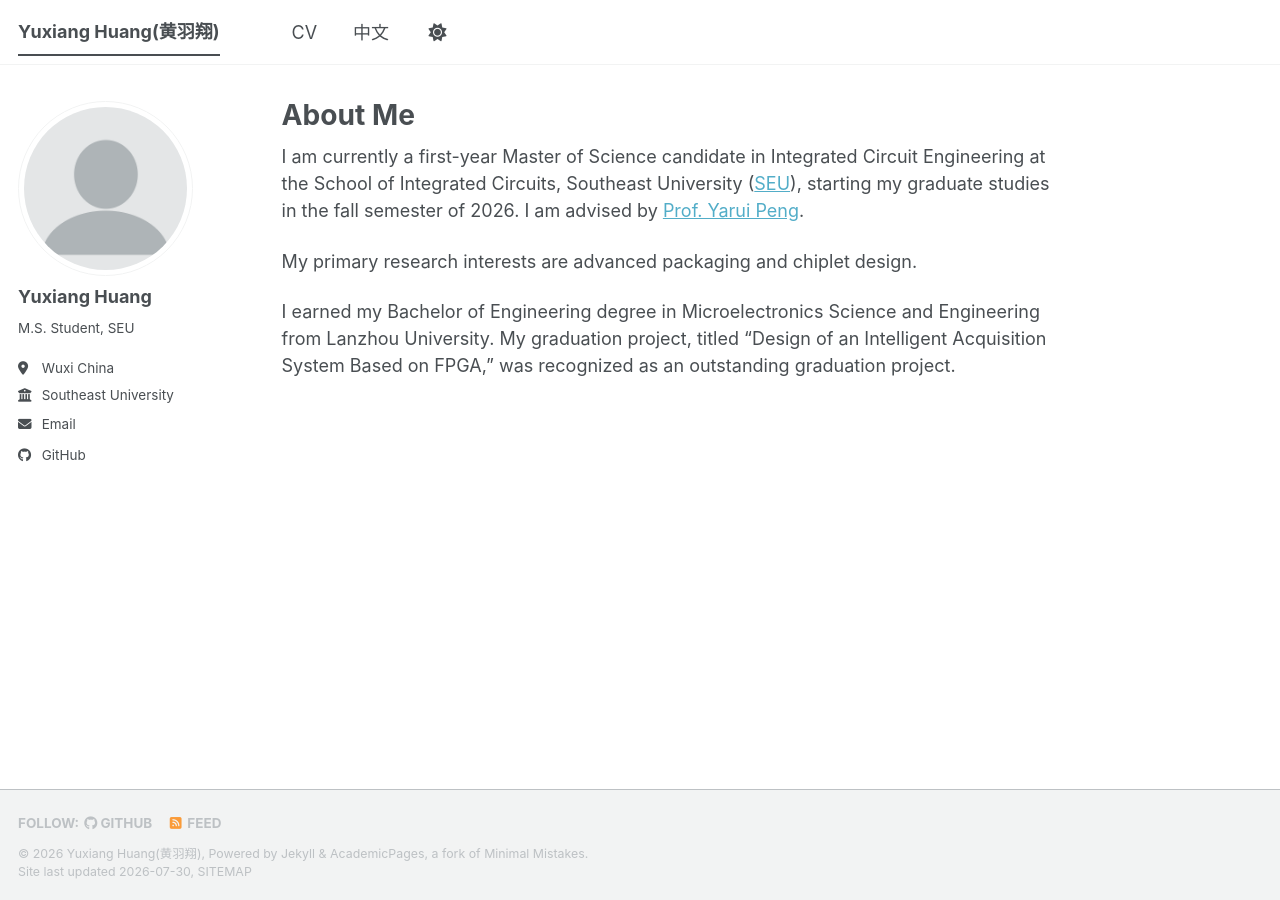
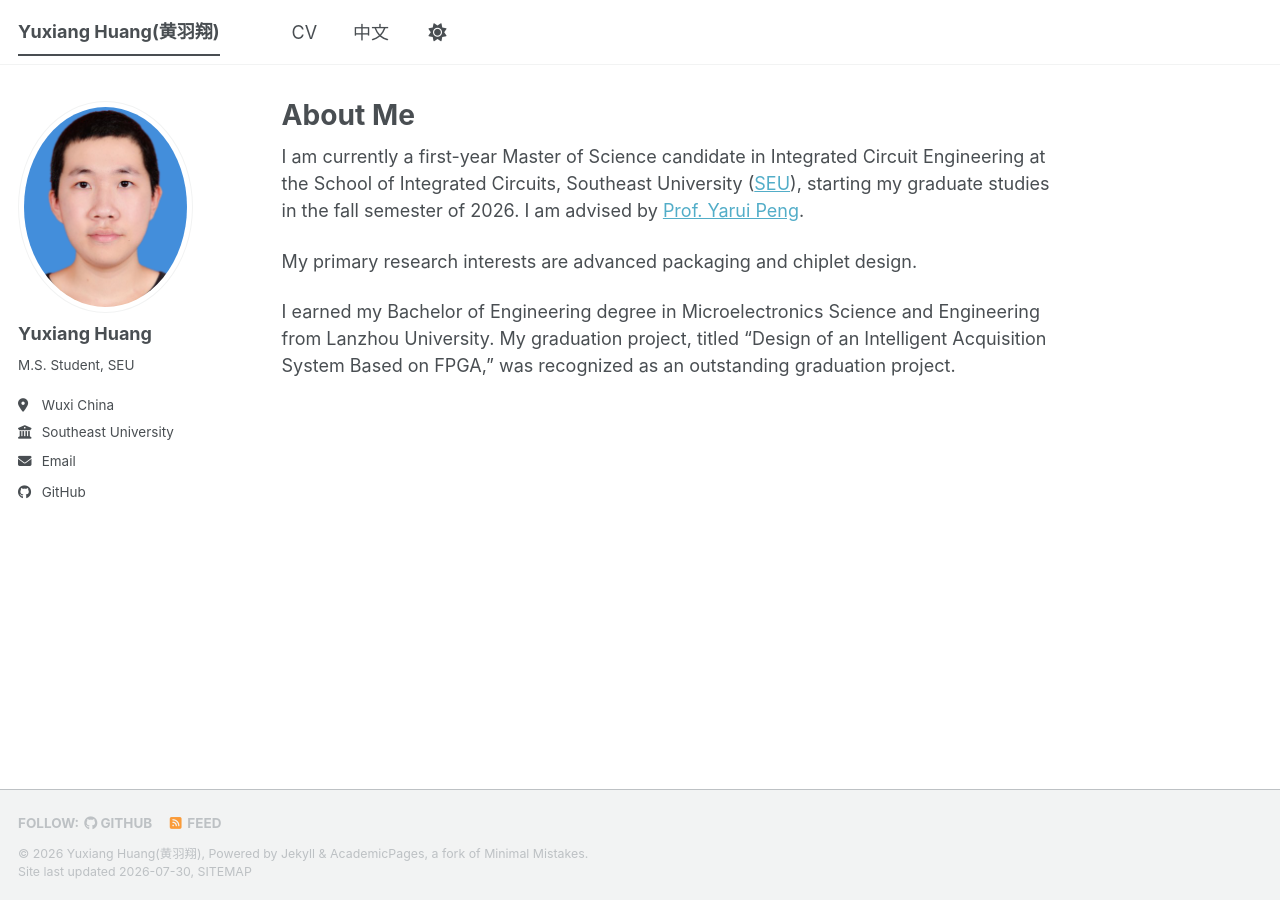
Before and after one commit to yx-huang-cn/yx-huang-cn.github.io, a Jekyll site: the page built from _pages/about.md, in a window 1280 px wide. Built offline with Jekyll 4.4.1, drawn with Linux system fonts in a browser that asks for light colours; a style sheet for code colours, icons or effects is not loaded.

Commit message:
Update _config.yml

```diff
--- a/_config.yml
+++ b/_config.yml
@@ -23,7 +23,7 @@ repository               : "yx-huang-cn/yx-huang-cn.github.io"
 #               Additional customization can be done by editing /_includes/author-profile.html
 author:
   # Biographic information
-  avatar           : "profile.png"
+  avatar           : "照片蓝底.jpg"
   name             : "Yuxiang Huang"
   pronouns         : # example: "she/her"
   bio              : "M.S. Student, SEU"
```
